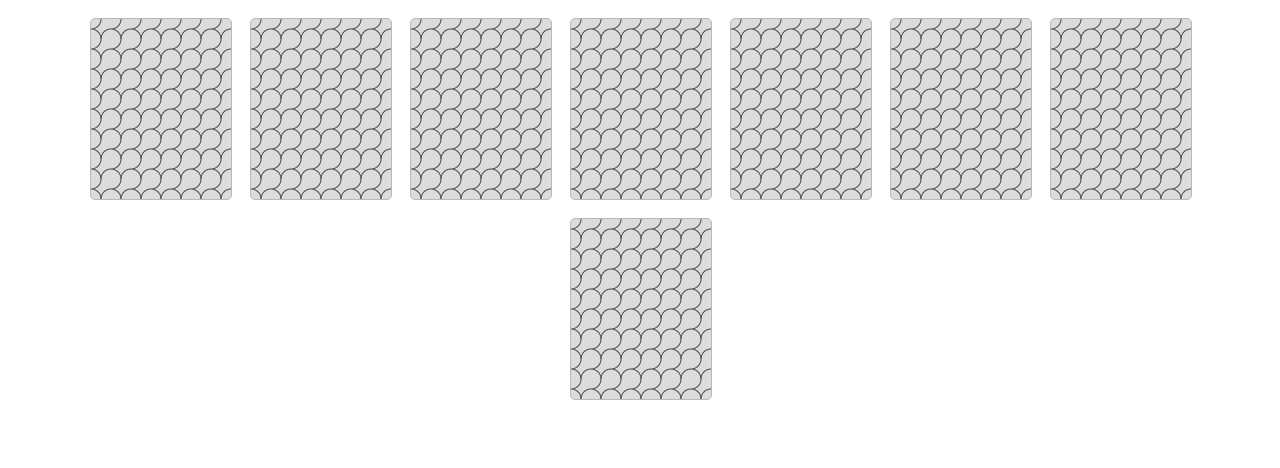
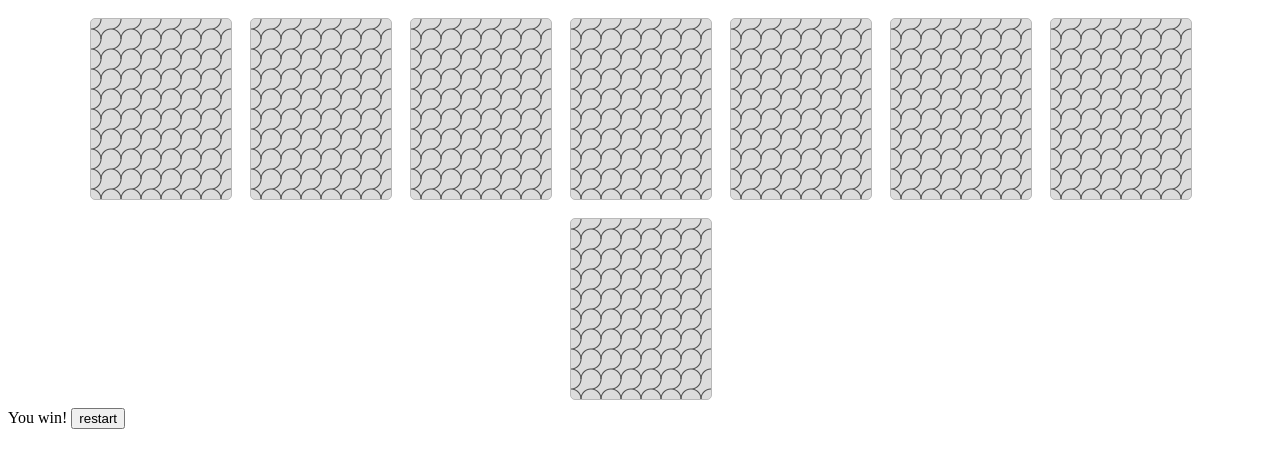
Before and after one commit to rrrds/memory-pair-game, a plain HTML site: page index.html in a window 1280 px wide. Drawn offline with Linux system fonts and the light colour scheme.

Commit message:
Init modal

```diff
--- a/index.html
+++ b/index.html
@@ -17,6 +17,11 @@
 
         </div>
 
+        <div class="finish-modal">
+            You win!
+            <button class="restart-button">restart</button>
+        </div>
+
         <script src="js/app.js"></script>
     </body>
 </html>
--- a/js/app.js
+++ b/js/app.js
@@ -130,3 +130,6 @@ const startGame = function() {
 };
 
 startGame();
+
+const restartButton = document.querySelector('.restart-button');
+restartButton.addEventListener('click', startGame);
```
